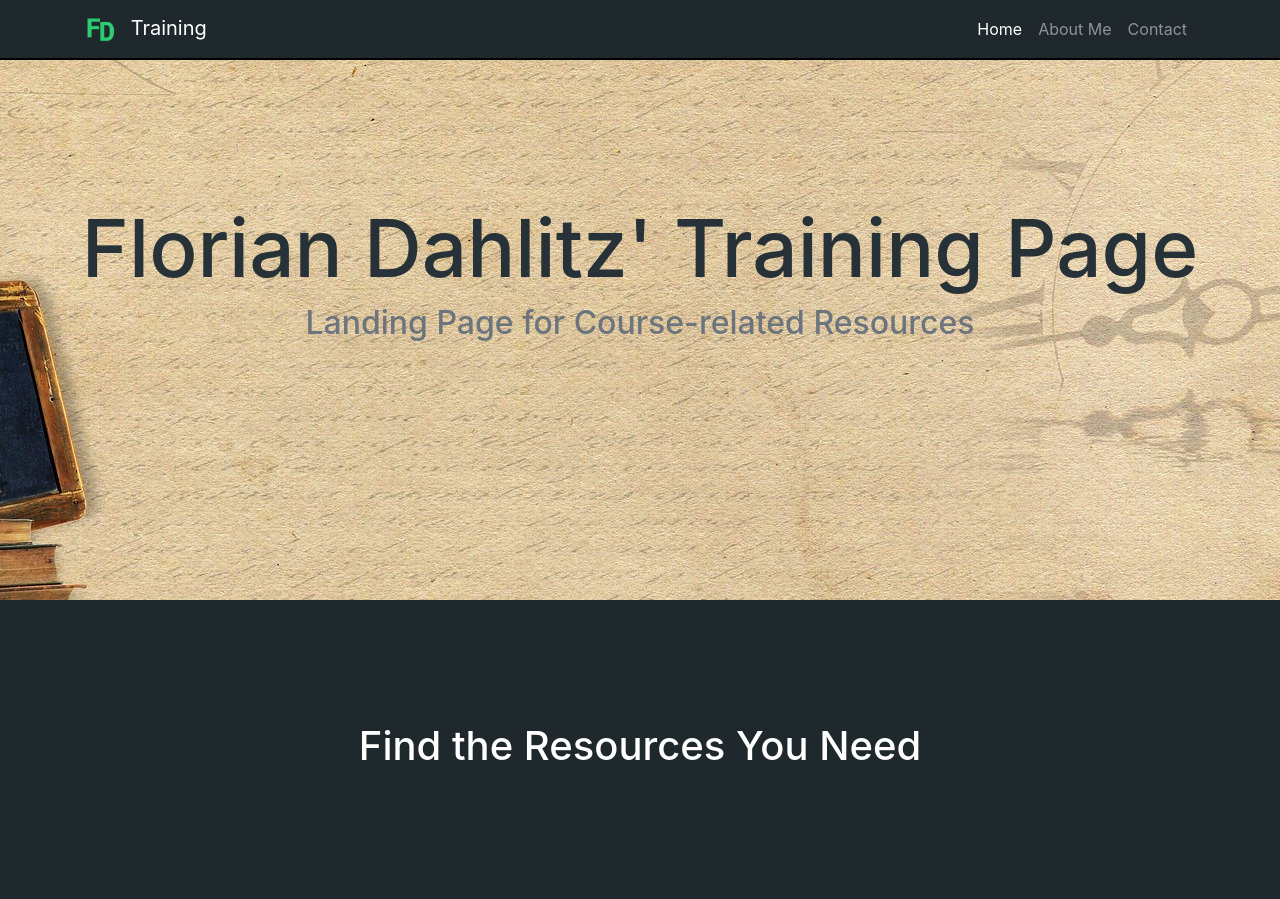
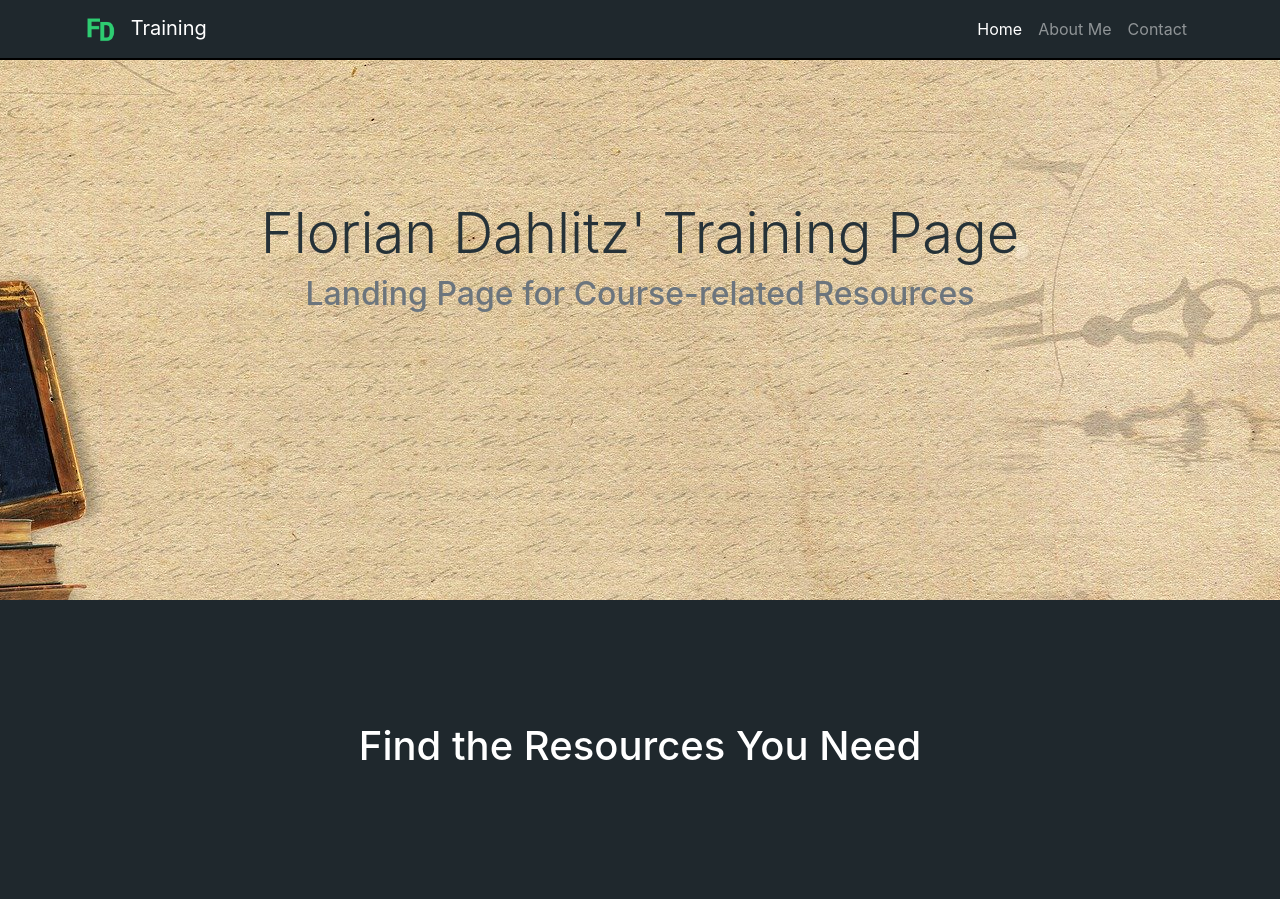
Before and after one commit to DahlitzFlorian/training-page, a Flask app: page / in a window 1280 px wide. Shown: the top 899 px of the page. Run offline with Flask 2, Linux system fonts and the light colour scheme; some libraries are stand-ins or nearby versions.

Commit message:
feat: use bootstrap display-heading instead of custom size

```diff
--- a/app/static/css/main.css
+++ b/app/static/css/main.css
@@ -71,10 +71,6 @@
     top: 200px;
 }
 
-.banner-caption h1 {
-    font-size: 5em;
-}
-
 .content-section-a, .content-section-b {
     color: #fff;
     min-height: 300px;
--- a/app/templates/shared/layout.html
+++ b/app/templates/shared/layout.html
@@ -63,7 +63,7 @@
             <div class="col-md-12 d-flex justify-content-center">
                 <img src="{{ url_for('static', filename='images/banner.jpg') }}" alt="Page Header">
                 <div class="banner-caption">
-                    <h1>Florian Dahlitz' Training Page</h1>
+                    <h1 class="display-4">Florian Dahlitz' Training Page</h1>
                     <h2 class="text-muted">Landing Page for Course-related Resources</h2>
                 </div>
             </div>
```
